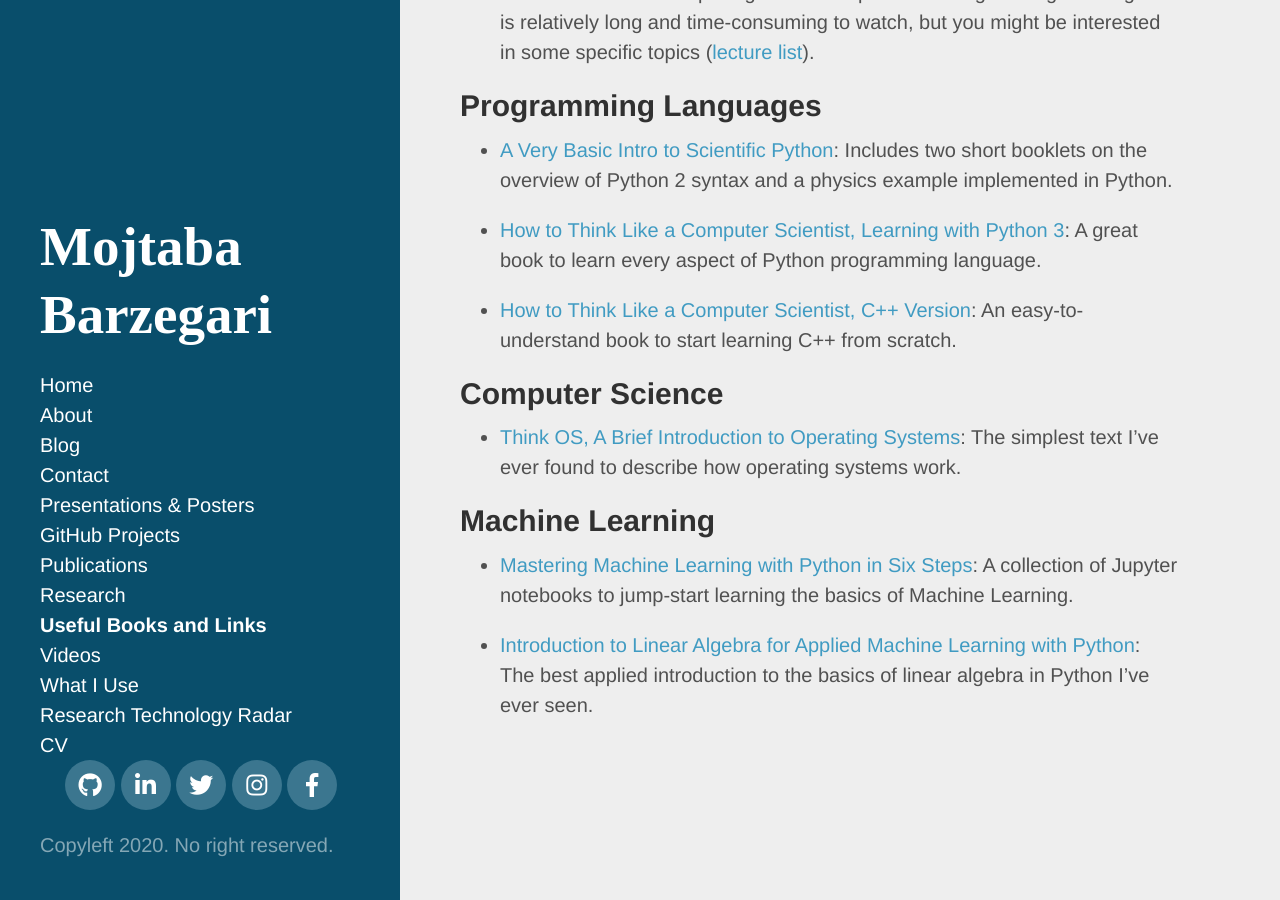
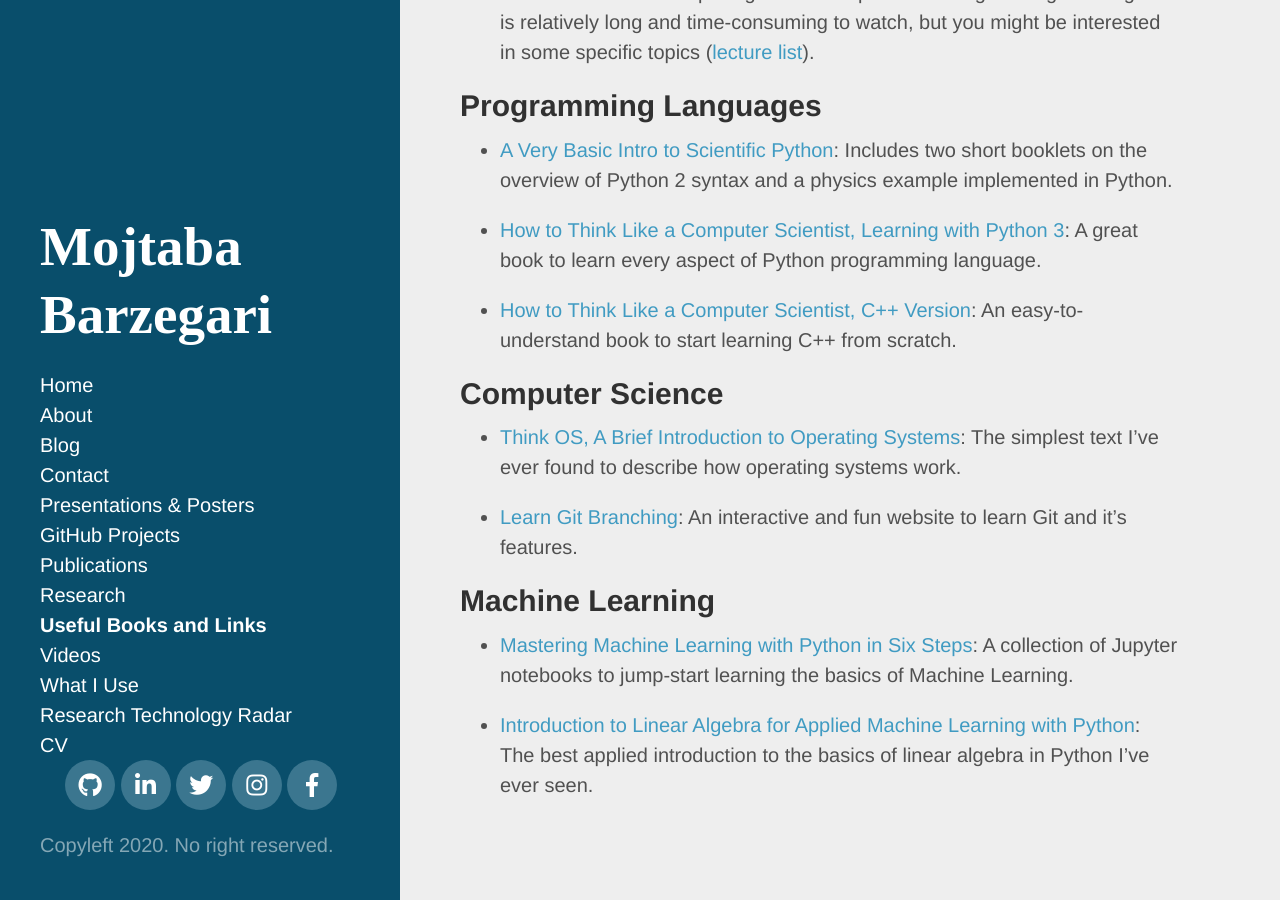
Before and after one commit to mbarzegary/mbarzegary.github.io, a Jekyll site: the page built from usefulbooks.md, in a window 1280 px wide and 900 px high, scrolled down 1168 px. Built offline with Jekyll 4.4.1, drawn with Linux system fonts in a browser that asks for light colours; nearby versions of some CDN libraries; some web fonts are replaced.

Commit message:
add a useful website

```diff
--- a/usefulbooks.md
+++ b/usefulbooks.md
@@ -37,6 +37,8 @@ A plethora of useful books, videos, and online resources are freely available al
 
 * [Think OS, A Brief Introduction to Operating Systems](http://greenteapress.com/thinkos/): The simplest text I've ever found to describe how operating systems work.
 
+* [Learn Git Branching](https://learngitbranching.js.org/): An interactive and fun website to learn Git and it's features.
+
 ## Machine Learning
 
 * [Mastering Machine Learning with Python in Six Steps](https://github.com/mbarzegary/mastering-ml-w-python-in-six-steps): A collection of Jupyter notebooks to jump-start learning the basics of Machine Learning.
```
Also changed, not shown: 2 other files.
